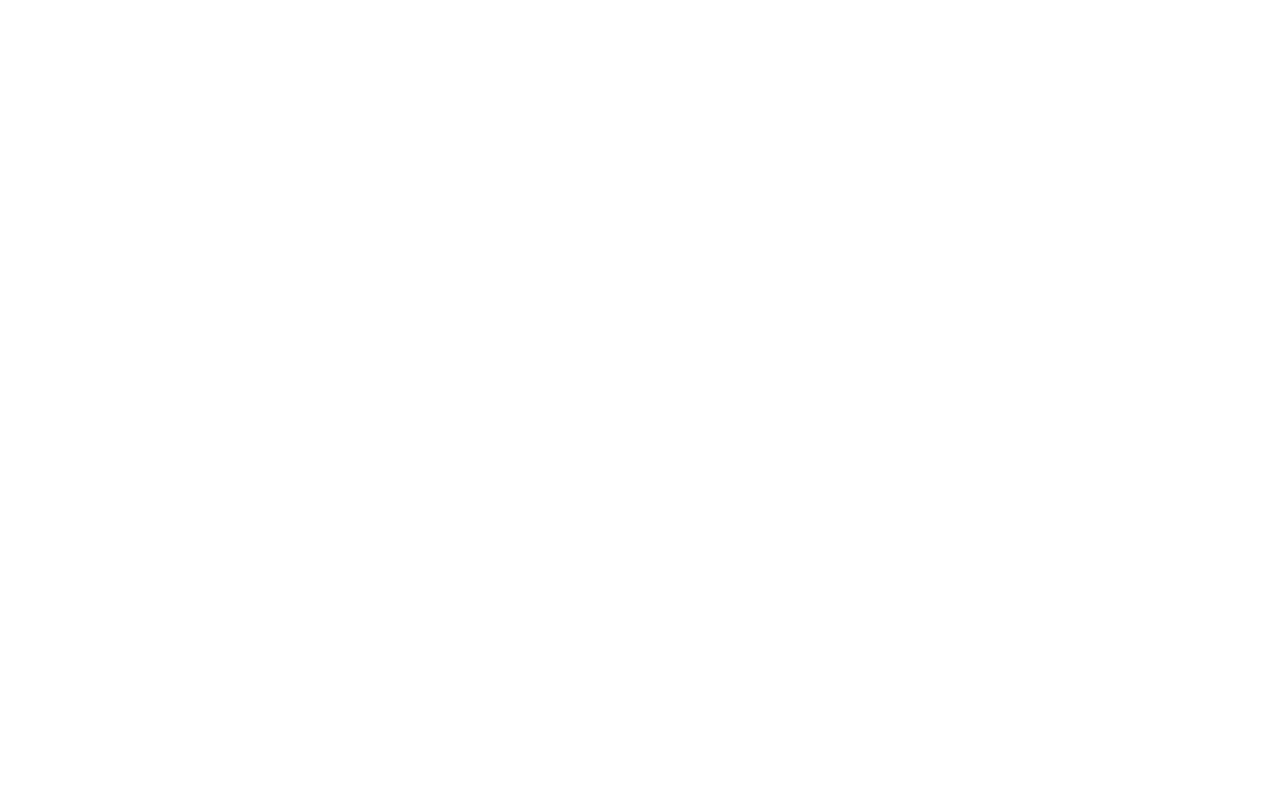
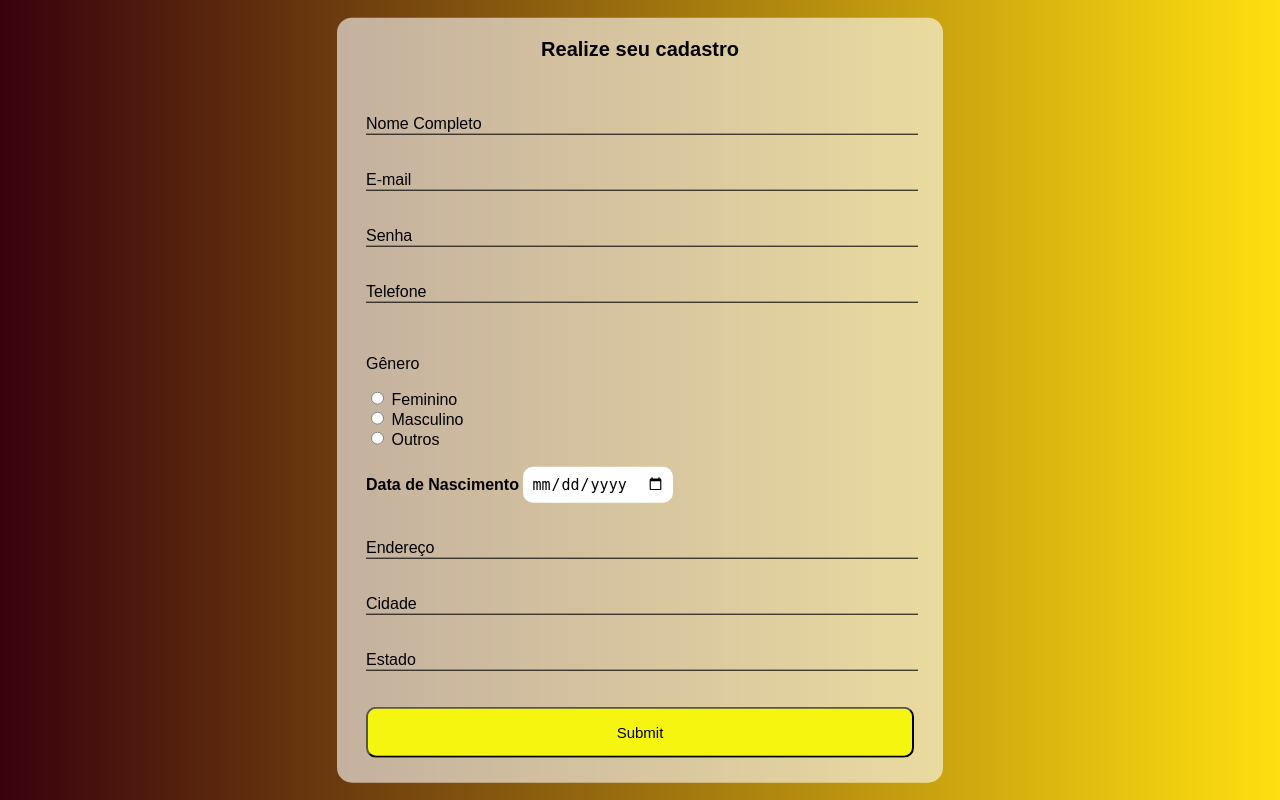
Before and after one commit to DigoPires/HTML-TI110, a PHP site: page /formulario.php in a window 1280 px wide. Before the commit the page is empty. Run offline with PHP 8.4, Linux system fonts and the light colour scheme.

Commit message:
Update formulario.php

```diff
--- a/HTML/Form_Com_Banco/formulario.php
+++ b/HTML/Form_Com_Banco/formulario.php
@@ -41,3 +41,84 @@
         header('Location: login.php');
     }
 ?>
+
+<!DOCTYPE html>
+<html lang="en">
+<head>
+    <meta charset="UTF-8">
+    <meta name="viewport" content="width=device-width, initial-scale=1.0">
+    <title>Formulário Com Banco</title>
+    <link rel="stylesheet" href="./styleforms.css">
+</head>
+<body>
+    <div class="box">
+        <form action="formulario.php" method="POST">
+            <fieldset>
+                <legend id="titulo"><b>Realize seu cadastro</b></legend>
+                <br>
+
+                <div class="inputBox">
+                    <input type="text" name="nome" id="nome" class="inputUser" required>
+                    <label for="nome" class="labelInput">Nome Completo</label>
+                </div>
+                <br><br>
+
+                <div class="inputBox">
+                    <input type="text" name="email" id="email" class="inputUser" required>
+                    <label for="email" class="labelInput">E-mail</label>
+                </div>
+                <br><br>
+
+                <div class="inputBox">
+                    <input type="text" name="senha" id="senha" class="inputUser" required>
+                    <label for="senha" class="labelInput">Senha</label>
+                </div>
+                <br><br>
+
+                <div class="inputBox">
+                    <input type="tel" name="telefone" id="telefone" class="inputUser" required>
+                    <label for="telefone" class="labelInput">Telefone</label>
+                </div>
+                <br><br>
+
+                <p>Gênero</p>
+                <input type="radio" id="feminino" name="genero" value="feminino" required>
+                <label for="feminino">Feminino</label>
+                <br>
+
+                <input type="radio" id="masculino" name="genero" value="masculino" required>
+                <label for="masculino">Masculino</label>
+                <br>
+
+                <input type="radio" id="outros" name="genero" value="outros" required>
+                <label for="outros">Outros</label>
+                <br><br>
+
+                <label for="data_nascimento"><b>Data de Nascimento</b></label>
+                <input type="date" name="data_nascimento" id="data_nascimento" required>
+                <br><br><br>
+
+                <div class="inputBox">
+                    <input type="text" name="endereco" id="endereco" class="inputUser" required>
+                    <label for="endereco" class="labelInput">Endereço</label>
+                </div>
+                <br><br>
+
+                <div class="inputBox">
+                    <input type="text" name="cidade" id="cidade" class="inputUser" required>
+                    <label for="cidade" class="labelInput">Cidade</label>
+                </div>
+                <br><br>
+
+                <div class="inputBox">
+                    <input type="text" name="estado" id="estado" class="inputUser" required>
+                    <label for="estado" class="labelInput">Estado</label>
+                </div>
+                <br><br>
+
+                <input type="submit" name="submit" id="submit">
+            </fieldset>
+        </form>
+    </div>
+</body>
+</html>
```
